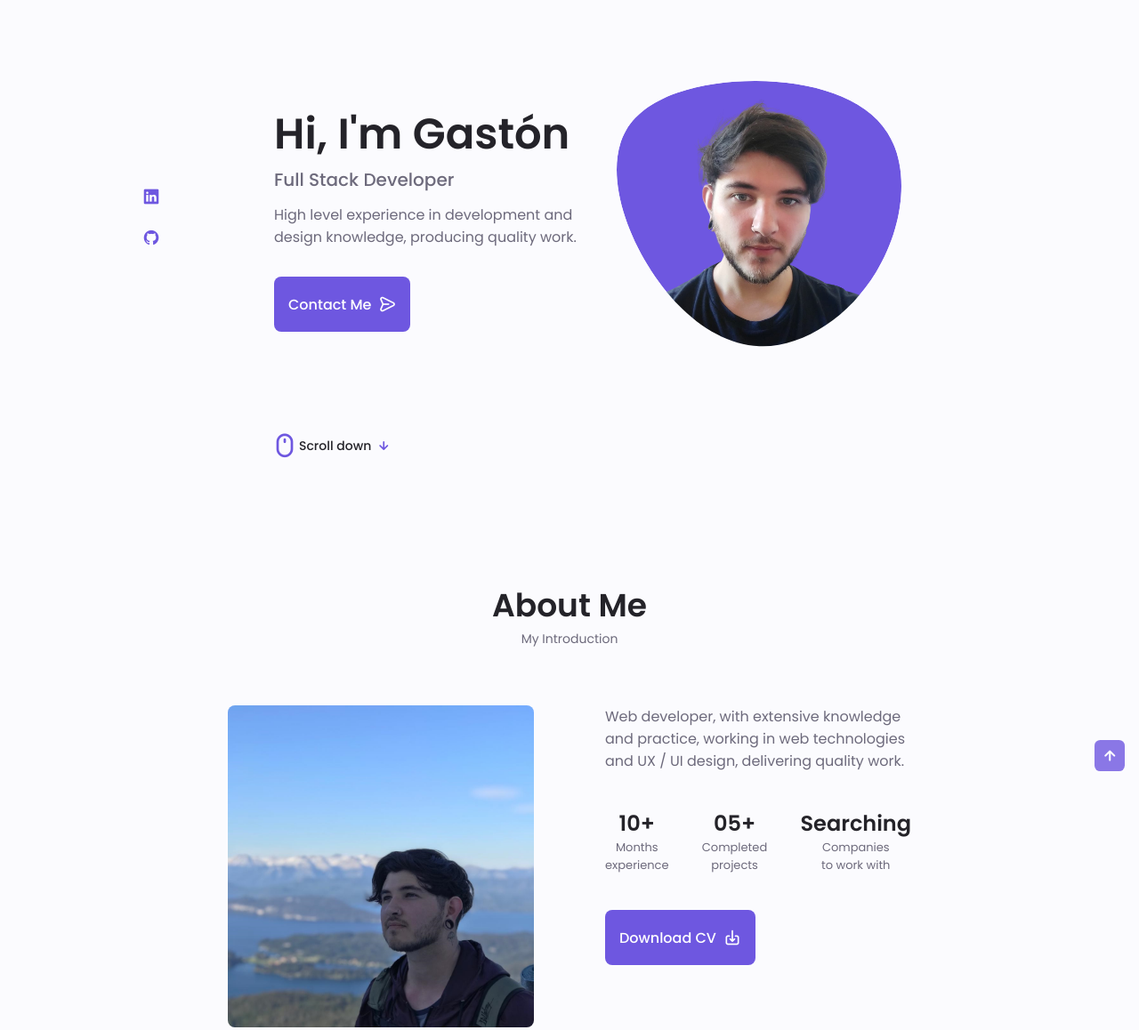
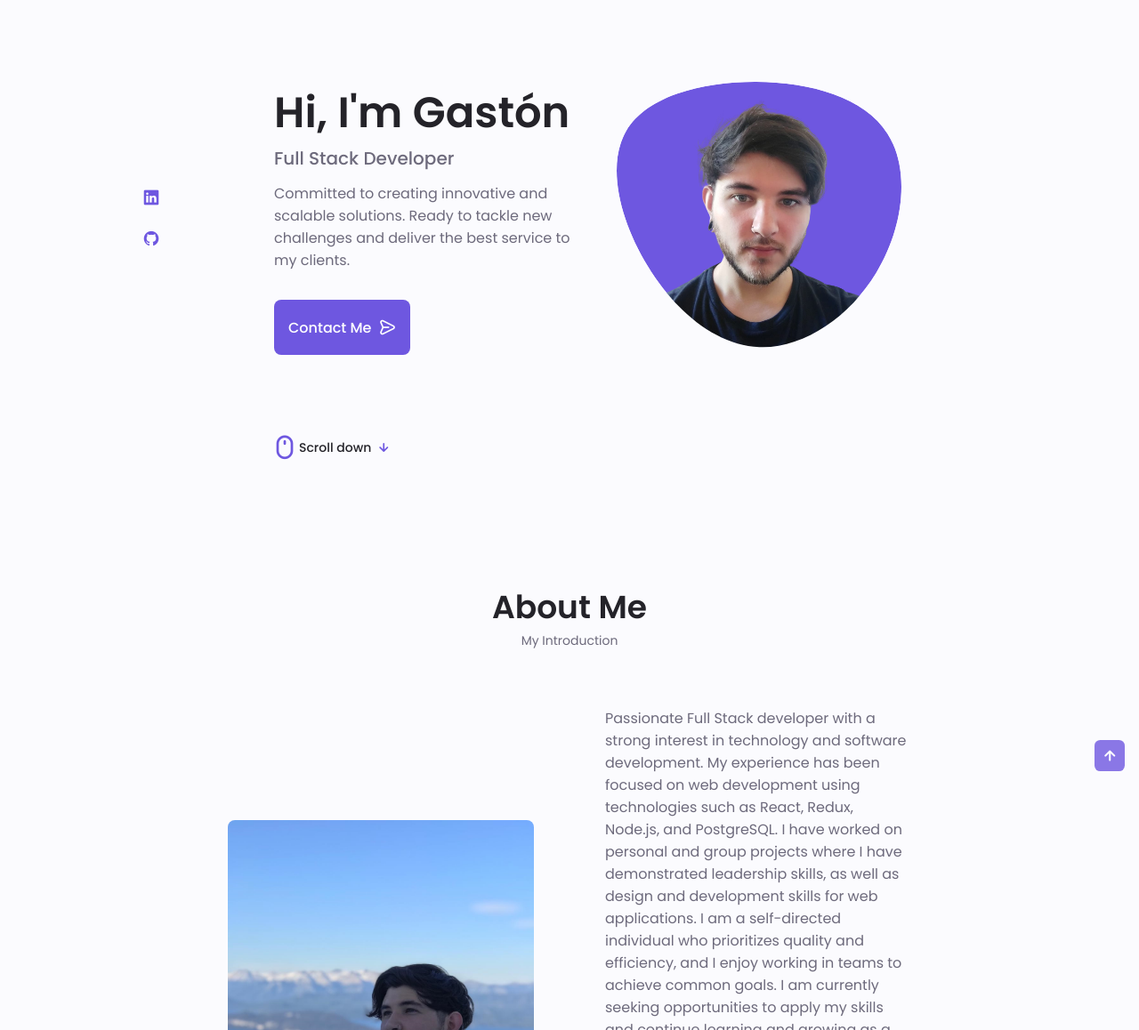
Before and after one commit to gastonvalles/Old-Portfolio, a plain HTML site: page index.html in a window 1280 px wide. Shown: the part 93-1251 px from the top of the page at 89% size. Drawn offline with nearby package versions, Linux system fonts and the light colour scheme.

Commit message:
cambio de CV y about

```diff
--- a/index.html
+++ b/index.html
@@ -113,8 +113,9 @@
 							<h1 class="home__title">Hi, I'm Gastón</h1>
 							<h3 class="home__subtitle">Full Stack Developer</h3>
 							<p class="home__description">
-								High level experience in development and design knowledge,
-								producing quality work.
+								Committed to creating innovative and scalable solutions. Ready
+								to tackle new challenges and deliver the best service to my
+								clients.
 							</p>
 							<a href="#contact" class="button button--flex">
 								Contact Me<i class="uil uil-message button__icon"></i>
@@ -137,8 +138,16 @@
 					<img src="assets/img/about.jpg" alt="" class="about__img" />
 					<div class="about__data">
 						<p class="about__description">
-							Web developer, with extensive knowledge and practice, working in
-							web technologies and UX / UI design, delivering quality work.
+							Passionate Full Stack developer with a strong interest in
+							technology and software development. My experience has been
+							focused on web development using technologies such as React,
+							Redux, Node.js, and PostgreSQL. I have worked on personal and
+							group projects where I have demonstrated leadership skills, as
+							well as design and development skills for web applications. I am a
+							self-directed individual who prioritizes quality and efficiency,
+							and I enjoy working in teams to achieve common goals. I am
+							currently seeking opportunities to apply my skills and continue
+							learning and growing as a developer.
 						</p>
 						<div class="about__info">
 							<div>
@@ -158,7 +167,7 @@
 							<div>
 								<span class="about__info-title">Searching</span>
 								<span class="about__info-name"
-									>Companies <br />
+									>for companies <br />
 									to work with</span
 								>
 							</div>
```
Also changed, not shown: 1 other file.
